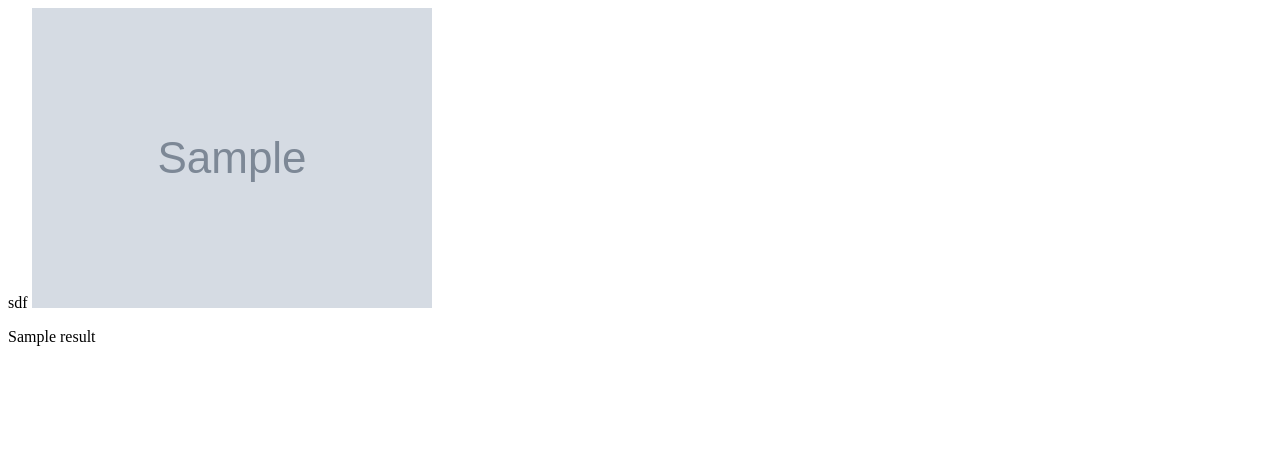
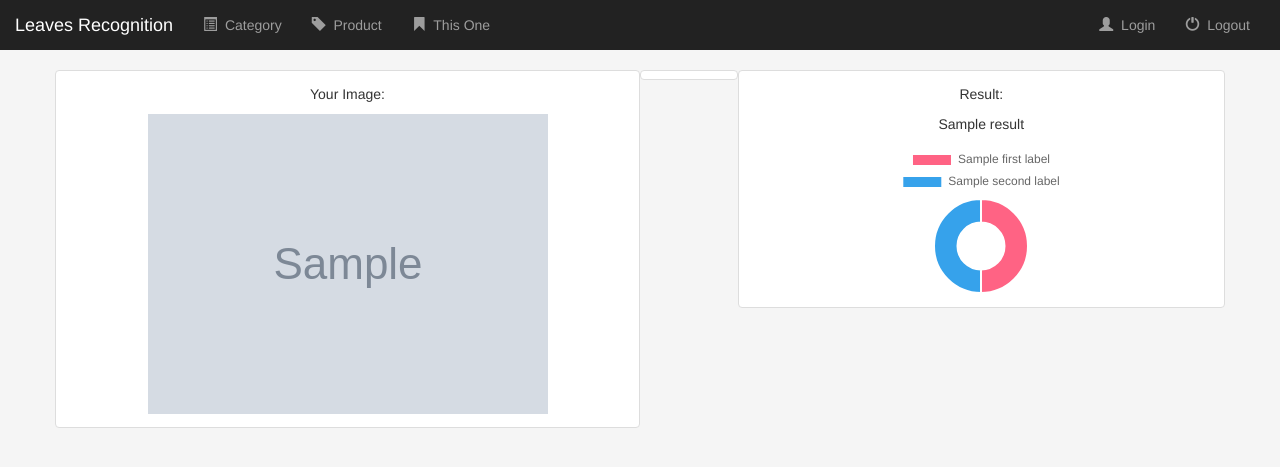
Before and after one commit to ripiuk/leaves_recognition, a Django app: template recognition/templates/recognition/recognition_image.html in a window 1280 px wide. Shown: the top 467 px of the page. Run offline with Django 3.2, Linux system fonts and the light colour scheme; data comes from the database, SQL or seed files in the repository; both versions use the stored data as it was after the commit; the template is opened without the code that fills it: values that come from a table or form of the project are taken from there, most other values are stand-ins (such as "Sample title", 1, 10 or a date in 2020); grey boxes marked "Sample" are stand-in pictures; some libraries are stand-ins or nearby versions.

Commit message:
With Chart and minDesign

```diff
--- a/recognition/forms.py
+++ b/recognition/forms.py
@@ -1,7 +1,7 @@
 from django import forms
 
 class RecignitionImageForm(forms.Form):
-    image = forms.FileField(label = 'Select')
+    image = forms.FileField(label = 'Select an image:')
     """
     name = forms.CharField(label='Name Of Your Image', widget=forms.TextInput(attrs={'class': 'form-control', }))
     photo = forms.ImageField(label='Select a file', )
--- /dev/null
+++ b/recognition/static/recognition/index.css
@@ -0,0 +1,30 @@
+body{
+    background-color: #f5f5f5;
+}
+.navbar{
+    border-radius: 0;
+    margin-bottom: 0;
+    border: 0;
+}
+.jumbotron {
+  display: flex;
+  align-items: center;
+  background-image: url('https://s3.amazonaws.com/codecademy-content/projects/make-a-website/lesson-4/jumbotron.jpg');
+  background-size: cover;
+  color: #ffffff;
+  height: 92.6vh;
+  margin-bottom:0;
+}
+.black{
+    background: rgba(0,0,0,0.8);
+}
+.col-md-1.smaller{
+    width: 2%;
+    margin: 0 auto;
+}
+.col-md-5.bigger{
+    width:50%;
+}
+.col-md-6.bigger{
+    width:50%;
+}
--- a/recognition/templates/recognition/recognition_image.html
+++ b/recognition/templates/recognition/recognition_image.html
@@ -1,18 +1,60 @@
-<!DOCTYPE html>
-<html lang="en">
-<head>
-    <meta charset="UTF-8">
-    <title>Title</title>
-</head>
-<body>
+{% extends 'recognition/template.html' %}
+{% block title %}Result{% endblock %}
 <!--
 <img src="{{ image.model_pic.url }}"/>
 <h1>{{ object.pk }}</h1>
 {%for i in s%}
 sdkfjh
-{%endfor%}-->
-sdf
-<img src='{{image.url}}'/>
-<p>{{result}}</p>
-</body>
-</html>
+{%endfor%} img width: 100%;height: 100%; -->
+{% block body %}
+<section class="container" style="margin-top:20px;">
+    <div class="row" align="center">
+        <figure class="col-md-6 thumbnail ">
+            <div class="caption">
+                <p>Your Image:</p>
+                <img src='{{image.url}}' style="display: block;object-fit: cover;max-height: 600px;max-width: 100%;"/>
+            </div>
+        </figure>
+        <figure class="col-md-1  thumbnail">
+        </figure>
+
+        <figure class="col-md-5 thumbnail ">
+            <div class="caption">
+                <p>Result:</p>
+                <p>{{result}}</p>
+                <canvas id="myDoughnutChart" style="max-width:100%"></canvas>
+                <script>
+                var ctx = document.getElementById("myDoughnutChart");
+                var data = {
+                    labels: [
+                        "{{first_label}}",
+                        "{{second_label}}"
+                    ],
+                    datasets: [
+                        {
+                            data: [{{first_score}}*100, {{second_score}}*100],
+                            backgroundColor: [
+                                "#FF6384",
+                                "#36A2EB"
+                            ],
+                            hoverBackgroundColor: [
+                                "#FF6384",
+                                "#36A2EB"
+                            ]
+                        }]
+                };
+                    var myDoughnutChart = new Chart(ctx, {
+                        type: 'doughnut',
+                        data: data,
+                        options: {
+                            responsive: false
+                        }
+                    });
+                </script>
+            </div>
+        </figure>
+    </div>
+
+</section>
+
+{% endblock %}
--- /dev/null
+++ b/recognition/templates/recognition/template.html
@@ -0,0 +1,66 @@
+<!DOCTYPE html>
+<html lang="en">
+<head>
+    <meta charset="UTF-8">
+    <title>{% block title %}Title{% endblock %}</title>
+    {% load staticfiles %}
+    <link rel="stylesheet" href="https://maxcdn.bootstrapcdn.com/bootstrap/3.3.7/css/bootstrap.min.css" >
+    <link rel="stylesheet", type="text/css" href="{% static 'recognition/index.css'%}">
+    <script src="https://cdnjs.cloudflare.com/ajax/libs/Chart.js/2.4.0/Chart.min.js"></script>
+</head>
+<body>
+<nav class="navbar navbar-inverse">
+    <div class="container-fluid">
+        <!-- Header -->
+        <div class="navbar-header">
+            <button type="button" class="navbar-toggle" data-toggle="collapse" data-target="#topNavBar">
+                <span class="icon-bar"></span>
+                <span class="icon-bar"></span>
+                <span class="icon-bar"></span>
+            </button>
+            <a class="navbar-brand" href="{% url 'recognition:index' %}">Leaves Recognition</a>
+        </div>
+        <!-- Items -->
+        <div class="collapse navbar-collapse" id="topNavBar">
+
+            <ui class="nav navbar-nav">
+                <li class="{% block category_active %} {% endblock %}">
+                    <a href="#">
+                        <span class="glyphicon glyphicon-list-alt"aria-hidden="true"></span>&nbsp;
+                        Category
+                    </a>
+                </li>
+                <li class="{% block product_active %} {% endblock %}">
+                    <a href="#">
+                        <span class="glyphicon glyphicon-tag"aria-hidden="true"></span>&nbsp;
+                        Product
+                    </a>
+                </li>
+                <li class="{% block det_product_active %} {% endblock %}">
+                    <a href="#">
+                        <span class="glyphicon glyphicon-bookmark"aria-hidden="true"></span>&nbsp;
+                        This One
+                    </a>
+                </li>
+            </ui>
+            <ul class="nav navbar-nav navbar-right">
+                <li class="{% block add_album_active %} {% endblock %}">
+                    <a href="#">
+                        <span class="glyphicon  glyphicon-user" aria-hidden="true"></span>&nbsp;
+                        Login
+                    </a>
+                </li>
+                <li class="{% block logout_active %} {% endblock %}">
+                    <a href="#">
+                        <span class="glyphicon  glyphicon-off" aria-hidden="true"></span>&nbsp;
+                        Logout
+                    </a>
+                </li>
+            </ul>
+        </div>
+    </div>
+</nav>
+{% block body%}
+{% endblock %}
+</body>
+</html>
--- a/recognition/views.py
+++ b/recognition/views.py
@@ -46,5 +46,9 @@ def img_detail(request, id=None):
         'image': instance.image,
         'instance' : instance,
         'result' : result,
+        'first_label': result[0],
+        'first_score': result[1],
+        'second_label': result[2],
+        'second_score': result[3],
     }
     return render(request, "recognition/recognition_image.html", context)
```
Also changed, not shown: recognition/templates/recognition/index.html (+22 -15 lines), recognition/what_leaf_is/label_image.py (+7 -4 lines), db.sqlite3, media/profile/2017/01/09/ey6_bFLbqA8.jpg (added), media/profile/2017/01/09/pic2_011.jpg (added), media/profile/2017/01/09/pic2_012.jpg (added), 3 other files.
